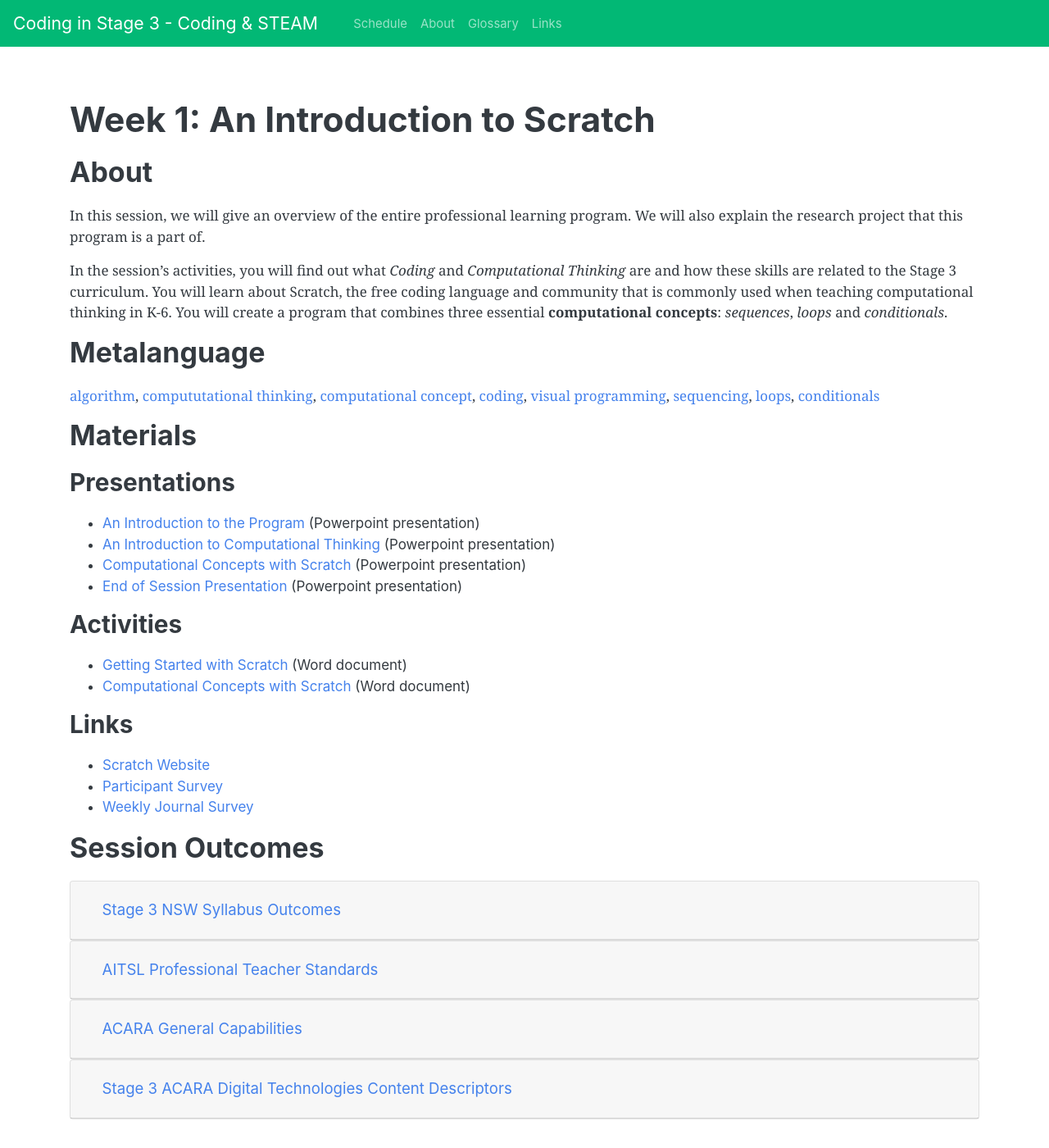
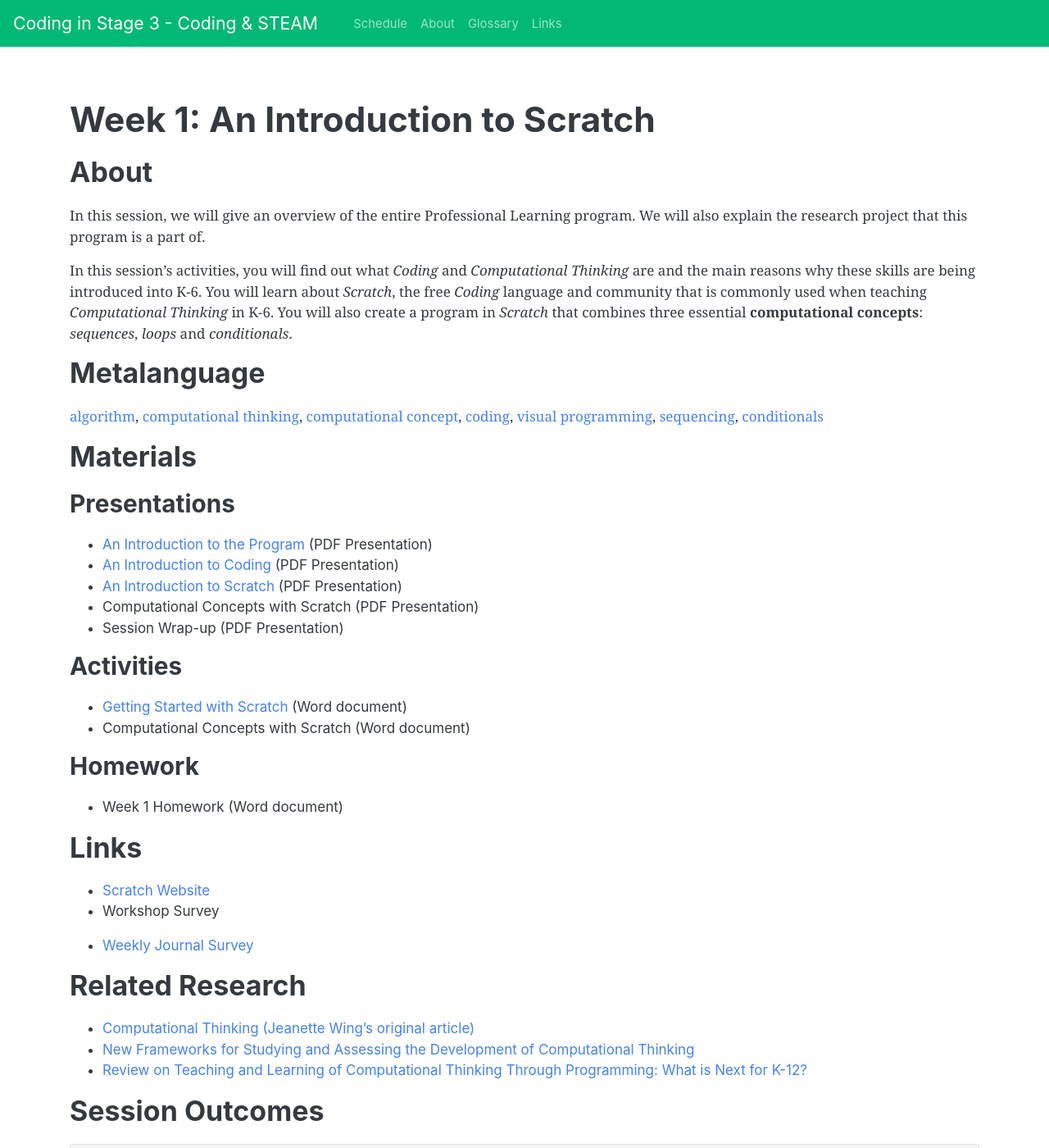
Before and after one commit to cs4s/2018, a Jekyll site: the page built from steam/week-1/index.md, in a window 1280 px wide and 1400 px high. Shown: the whole window at 82% size. Built offline with Jekyll 4.4.1, drawn with Linux system fonts in a browser that asks for light colours; some of the changed lines change nothing that is shown.

Commit message:
Updates Week 1 content for ScratchMaths program

```diff
--- a/steam/week-1/index.md
+++ b/steam/week-1/index.md
@@ -1,94 +1,126 @@
 ---
 layout: session
-title: Coding in Stage 3 - ScratchMaths - Week 1
+title: Coding in Stage 3 - Coding & STEAM - Week 1
 ---
 
 # Week 1: An Introduction to Scratch
 
 ## About
 
-In this session, we will give an overview of the entire professional learning program. We will also explain the research project that this program is a part of.
+In this session, we will give an overview of the entire Professional Learning program. We will also explain the research project that this program is a part of.
 
-In the session’s activities, you will find out what *Coding* and *Computational Thinking* are and how these skills are related to the Stage 3 curriculum. You will learn about Scratch, the free coding language and community that is commonly used when teaching computational thinking in K-6. You will create a program that combines three essential **computational concepts**: *sequences*, *loops* and *conditionals*.
+In this session’s activities, you will find out what *Coding* and *Computational Thinking* are and the main reasons why these skills are being introduced into K-6.  You will learn about *Scratch*, the free *Coding* language and community that is commonly used when teaching *Computational Thinking* in K-6. You will also create a program in *Scratch* that combines three essential **computational concepts**: *sequences*, *loops* and *conditionals*.
 
 ## Metalanguage
 
-[algorithm](){: .metalanguage }, [compututational thinking](){: .metalanguage }, [computational concept](){: .metalanguage }, [coding](){: .metalanguage }, [visual programming](){: .metalanguage }, [sequencing](){: .metalanguage }, [loops](){: .metalanguage }, [conditionals](){: .metalanguage }
+[algorithm](){: .metalanguage }, [computational thinking](){: .metalanguage }, [computational concept](){: .metalanguage }, [coding](){: .metalanguage }, [visual programming](){: .metalanguage }, [sequencing](){: .metalanguage }, [conditionals](){: .metalanguage }
 
 ## Materials
 
 ### Presentations
 
-- [An Introduction to the Program]() (Powerpoint presentation)
-- [An Introduction to Computational Thinking]() (Powerpoint presentation)
+- [An Introduction to the Program](https://uoneduau-my.sharepoint.com/personal/c3129732_uon_edu_au/Documents/Shared%20with%20Everyone/CS3/STEAM/Presentations/Week1/intro_to_the_program.pdf){:target="_blank"} (PDF Presentation)
+- [An Introduction to Coding](https://uoneduau-my.sharepoint.com/personal/c3129732_uon_edu_au/Documents/Shared%20with%20Everyone/CS3/STEAM/Presentations/Week1/intro_to_coding.pdf){:target="_blank"} (PDF Presentation)
+- [An Introduction to Scratch](https://uoneduau-my.sharepoint.com/personal/c3129732_uon_edu_au/Documents/Shared%20with%20Everyone/CS3/STEAM/Presentations/Week1/intro_to_scratch.pdf){:target="_blank"} (PDF Presentation)
+- Computational Concepts with Scratch (PDF Presentation)
+- Session Wrap-up (PDF Presentation)
+
+<!--
+- [Computational Concepts with Scratch]() (PDF presentation)
+- [Session Wrap-up]() (PDF presentation)
+-->
+
+<!--
 - [Computational Concepts with Scratch]() (Powerpoint presentation)
-- [End of Session Presentation]() (Powerpoint presentation)
+- [End of Session Presentation and Homework]() (Powerpoint presentation)
+-->
 
 ### Activities
 
-- [Getting Started with Scratch]() (Word document)
+- [Getting Started with Scratch](https://uoneduau-my.sharepoint.com/:w:/r/personal/c3129732_uon_edu_au/_layouts/15/Doc.aspx?sourcedoc=%7B8863251c-6f89-4d4a-9cdb-f29b9fa3779c%7D&action=default) (Word document)
+- Computational Concepts with Scratch (Word document)
+
+<!--
 - [Computational Concepts with Scratch]() (Word document)
+-->
 
-### Links
+### Homework
 
-- [Scratch Website]()
-- [Participant Survey]()
-- [Weekly Journal Survey]()
+- Week 1 Homework (Word document)
+
+<!--
+    - [Week 1 Homework]()
+-->
+
+## Links
+
+- [Scratch Website](https://scratch.mit.edu/){:target="_blank"}
+- Workshop Survey
+
+<!--
+- [Workshop Survey]()
+-->
+
+- [Weekly Journal Survey](https://www.surveymonkey.com/r/uon_coding_journal){:target="_blank"}
+
+## Related Research
+
+- [Computational Thinking (Jeanette Wing's original article)](https://www.cs.cmu.edu/~15110-s13/Wing06-ct.pdf){:target="_blank"}
+- [New Frameworks for Studying and Assessing the Development of Computational Thinking](http://web.media.mit.edu/~kbrennan/files/Brennan_Resnick_AERA2012_CT.pdf){:target="_blank"}
+- [Review on Teaching and Learning of Computational Thinking Through Programming: What is Next for K-12?](https://pdfs.semanticscholar.org/64b5/f719a6f7bff3c58e620d859d7dd5a3d3fdc1.pdf){:target="_blank"}
 
 ## Session Outcomes
 
 ##### Stage 3 NSW Syllabus Outcomes
 {: .collapse-outcomes-header}
 
-#### Science and Technology
+####  Science and Technology
 
-##### Digital Technologies Strand
+##### Digital Technologies
 
-| Outcome                                                                                         | How the Outcome is addressed                                                                                                                                                               |
-|:------------------------------------------------------------------------------------------------|:-------------------------------------------------------------------------------------------------------------------------------------------------------------------------------------------|
-| defines problems, and designs, modifies and follows algorithms to develop solutions (ST3-3DP-T) | In this session, you will design, modify and follow algorithms (steps of instructions for a computer to follow) during the Using Scratch Teacher Accounts with Remixing Projects activity. |
+| Outcome                                                                                        | How the Outcome is addressed                                                                                                                                          |
+|:-----------------------------------------------------------------------------------------------|:----------------------------------------------------------------------------------------------------------------------------------------------------------------------|
+| ST3-3DP-T: defines problems, and designs, modifies and follows algorithms to develop solutions | In this session you will design, modify and follow algorithms (steps of instructions for a computer to follow) during the Computational Concepts in Scratch activity. |
 {: .table .table-striped .table-bordered}
 
 
 ##### AITSL Professional Teacher Standards
 {: .collapse-outcomes-header}
 
-| Standard                                                                                                                             | How the Standard is addressed                                                                                                                                                                                                                             |
-|:-------------------------------------------------------------------------------------------------------------------------------------|:----------------------------------------------------------------------------------------------------------------------------------------------------------------------------------------------------------------------------------------------------------|
-| 2.1.2: Apply knowledge of the content and teaching strategies of the teaching area to develop engaging teaching activities.          | In this session, you will learn about a variety of approaches for teaching Coding, including projects and puzzles.                                                                                                                                        |
-| 3.3.2: Select and use relevant teaching strategies to develop knowledge, skills, problem solving and critical and creative thinking  | In this session, you will have the opportunity to plan the teaching of Coding through a combination different teaching approaches, such as creative and open-ended projects.                                                                              |
-| 3.4.2: Select and/or create and use a range of resources, including ICT, to engage students in their learning.                       | In this session, you will learn about different resources for teaching Coding, including ‘unplugged’ methods that can be used when you do not have access to a computer lab.                                                                              |
-| 4.5.2: Incorporate strategies to promote the safe, responsible and ethical use of ICT in learning and teaching.                      | In this session, you will learn about how the remixing of projects in Scratch works. We will discuss potential ethical issues of remixing, particularly plagiarism, and how to address this.                                                              |
-| 6.2.2: Participate in learning to update knowledge and practice, targeted to professional needs and school and/or system priorities. | In this session, you will learn about Coding and Computational Thinking can be incorporated into different areas of the curriculum and STEM.                                                                                                              |
-| 6.4.2: Undertake professional learning programs designed to address identified student learning needs.                               | In this session, you will be introduced to different teaching approaches. Some of these teaching approaches could be more suitable to students with particular learning needs (for example, teaching students Coding in pairs, rather than individually). |
+| Standard                                                                                                                             | How the Standard is addressed                                                                                                                                                                  |
+|:-------------------------------------------------------------------------------------------------------------------------------------|:-----------------------------------------------------------------------------------------------------------------------------------------------------------------------------------------------|
+| 3.4.2: Select and/or create and use a range of resources, including ICT, to engage students in their learning.                       | In this session you will learn about different resources for teaching Coding, including 'unplugged' methods that can be used when you do not have access to a computer lab.                    |
+| 6.2.2: Participate in learning to update knowledge and practice, targeted to professional needs and school and/or system priorities. | In this session you will learn about Coding and Computational Thinking can be incorporated into different areas of the curriculum and STEM.                                                    |
+| 6.4.2: Undertake professional learning programs designed to address identified student learning needs.                               | In this session you will be introduced to some different tools and approaches for teaching Coding to students with different learning needs (for example, using ScratchJr instead of Scratch). |
 {: .table .table-striped .table-bordered}
+
+
 ##### ACARA General Capabilities
 {: .collapse-outcomes-header}
 
-#### ICT Capability
+####  Information and Communication Technology Capability
 
-| ICT Capability Element                                             | How this Element is addressed                                                                                                                                                                              |
-|:-------------------------------------------------------------------|:-----------------------------------------------------------------------------------------------------------------------------------------------------------------------------------------------------------|
-| Applying social and ethical protocols and practices when using ICT | In this session, you will learn about the potential ethical issues that can be encountered when remixing projects in Scratch.                                                                              |
-| Creating with ICT                                                  | In this session, you will create and modify digital solutions (which will be Scratch projects)                                                                                                             |
-| Communicating with ICT                                             | In this session, you will learn how to share projects in Scratch and about how students can communicate with each other through Scratch                                                                    |
-| Managing and Operating ICT                                         | In this session, you will about how programs created on the Scratch website will be available wherever you log in, as Scratch projects are stored on the website and not the computer they are created on. |
+| ICT Capability Element     | How this Element is addressed                                                                                                                                                                             |
+|:---------------------------|:----------------------------------------------------------------------------------------------------------------------------------------------------------------------------------------------------------|
+| Creating with ICT          | In this session you will create a digital solution (which will be program in Scratch)                                                                                                                     |
+| Communicating with ICT     | In this session you will learn how to share projects in Scratch and about how students can communicate with each other through Scratch                                                                    |
+| Managing and Operating ICT | In this session you will about how programs created on the Scratch website will be available wherever you log in, as Scratch projects are stored on the website and not the computer they are created on. |
 {: .table .table-striped .table-bordered}
 
-#### Creative and Critical Thinking
+####  Numeracy
 
-| Creative and Creative Thinking Capability Element   | How this Element is addressed                                                                                     |
-|:----------------------------------------------------|:------------------------------------------------------------------------------------------------------------------|
-| Generating ideas, possibilities and actions         | In this session, you will explore existing projects shared on the Scratch website, remix them and expand on them. |
+| Numeracy Element                              | How this Element is addressed                                                                                                                                                       |
+|:----------------------------------------------|:------------------------------------------------------------------------------------------------------------------------------------------------------------------------------------|
+| Estimating and calculating with whole numbers | In the session you will use calculations with whole numbers in the Scratch programs you create. For example, when creating programs that use the play note blocks to play a melody. |
+| Using spatial reasoning                       | In this session you will use spatial reasoning in the Scratch programs you create. For example, when moving Sprites around the canvas with the move block.                          |
 {: .table .table-striped .table-bordered}
 
 
 ##### Stage 3 ACARA Digital Technologies Content Descriptors
 {: .collapse-outcomes-header}
 
-| Content Descriptor                                                                                                                                        | How the Descriptor is addressed                                                                                                                                                            |
-|:----------------------------------------------------------------------------------------------------------------------------------------------------------|:-------------------------------------------------------------------------------------------------------------------------------------------------------------------------------------------|
-| Design, modify and follow simple algorithms involving sequences of steps, branching, and iteration (repetition) (ACTDIP019)                               | In this session, you will design, modify and follow algorithms (steps of instructions for a computer to follow) during the Using Scratch Teacher Accounts with Remixing Projects activity. |
-| Implement digital solutions as simple visual programs involving branching, iteration (repetition), and user input (ACTDIP020)                             | In this session, you will implement a program in Scratch, a visual programming language, that includes conditionals (branching) and loops (iteration).                                     |
-| Plan, create and communicate ideas and information, including collaboratively online, applying agreed ethical, social and technical protocols (ACTDIP022) | In this session, you will learn about how remixing in Scratch can be used for collaborative projects and the ethical issues that can be encountered when remixing.                         |
+| Content Descriptor                                                                                                           | How the Descriptor is addressed                                                                                                                                                                                                                                                                           |
+|:-----------------------------------------------------------------------------------------------------------------------------|:----------------------------------------------------------------------------------------------------------------------------------------------------------------------------------------------------------------------------------------------------------------------------------------------------------|
+| ACTDIP019: Design, modify and follow simple algorithms involving sequences of steps, branching, and iteration (repetition)   | In this session you will design, modify and follow algorithms (steps of instructions for a computer to follow) during the Computational Concepts in Scratch activity. The Computational Concepts you will learn about are sequences (sequences of steps), conditionals (branching) and loops (iteration). |
+| ACTDIP020: Implement digital solutions as simple visual programs involving branching, iteration (repetition), and user input | In this session you will implement a program in Scratch, a visual programming language, that includes conditionals (branching) and loops (iteration).                                                                                                                                                     |
 {: .table .table-striped .table-bordered}
```
